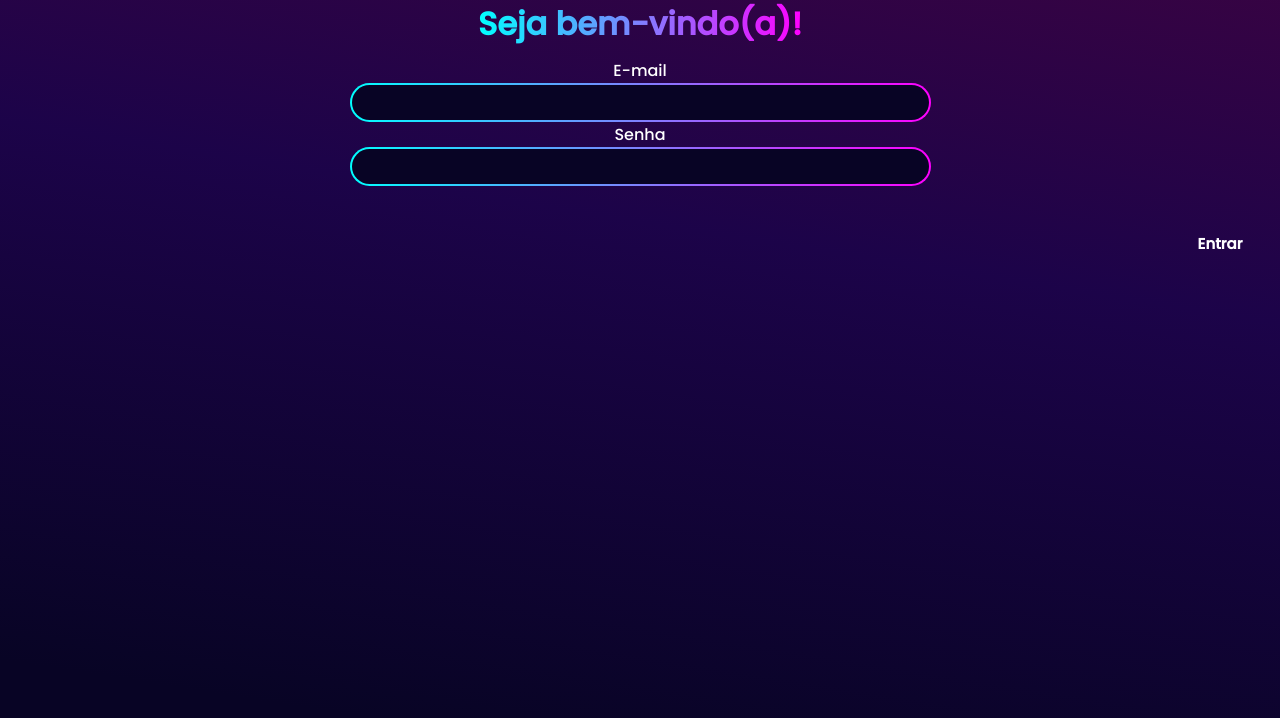
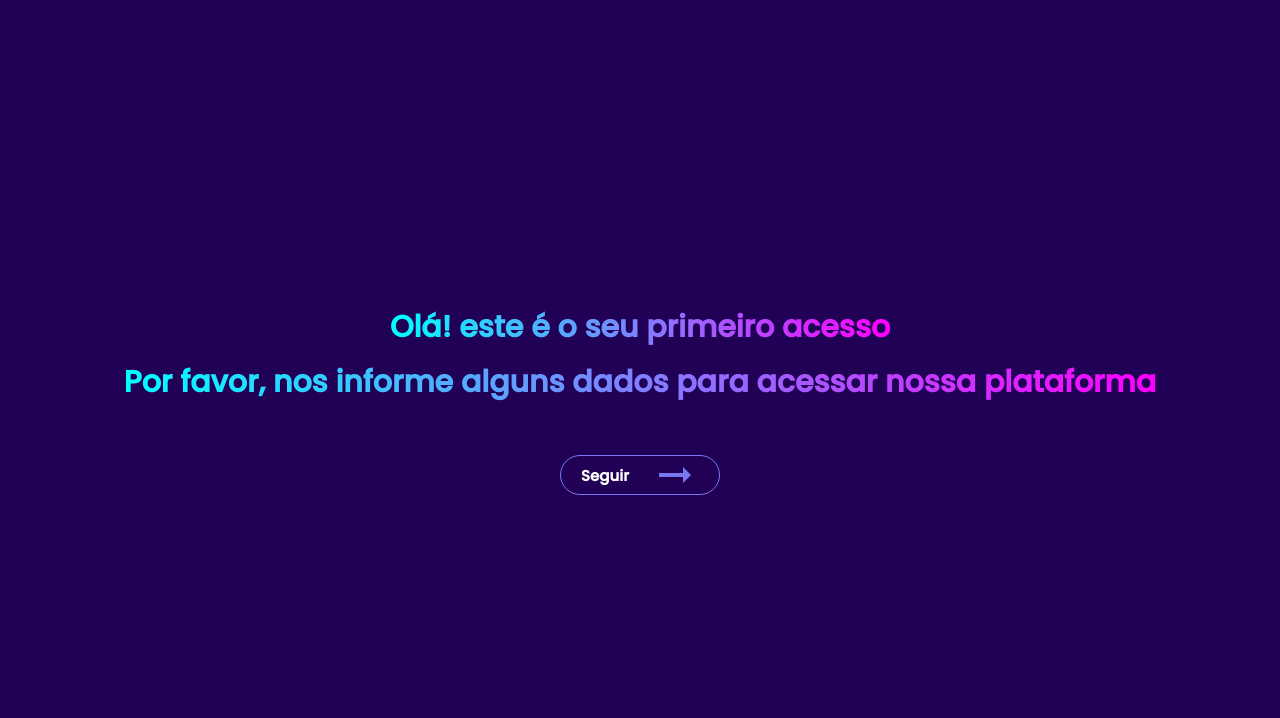
Before and after one commit to foliveiracamara/projeto-p.i-grupo-10, a React (Create React App) app in the folder projeto-react/onhome/: page / in a window 1280 px wide. Shown: the top 718 px of the page. Built offline with nearby package versions, Linux system fonts and the light colour scheme.

Commit message:
Adicionando tela e componente de botão

```diff
--- a/projeto-react/onhome/src/App.js
+++ b/projeto-react/onhome/src/App.js
@@ -1,5 +1,6 @@
 
 import './App.css';
+import TelaInicialCadastro from './pages/Cadastro/TelaInicialCadastro/Index';
 import Configuracoes from './pages/Dashboard/Configuracoes/Index';
 import Usuarios from './pages/Dashboard/Usuarios/Index';
 import InitialPage from './pages/InitialPage/InitialPage';
@@ -8,7 +9,7 @@ import Login from './pages/Login/Index';
 function App() {
   return (
     <div className="App">
-        <Login />
+        <TelaInicialCadastro />
     </div>
   );
 }
--- /dev/null
+++ b/projeto-react/onhome/src/components/ButtonWithArrow/Index.jsx
@@ -0,0 +1,21 @@
+//importando o icone de seta do site 'material icons' e importando tambem o nosso CSS
+import ArrowRightAltIcon from '@mui/icons-material/ArrowRightAlt';
+import './Style.css'
+
+//estamos passando esses paramentros para deixar o componente dinamico e poder alterar onde quisermos
+const ButtonWithArrow = ({children, widthButton}) => {
+    return (
+        <button
+            className="button-with-arrow"
+            style={{width: widthButton}}>{children}
+
+            {/* abaixo está o icone de seta ('sx' é para estilizar) */}
+            <ArrowRightAltIcon
+                sx={{ fontSize: '48px', color: '#7879F1' }}
+            />
+
+        </button>
+    )
+}
+//exportando nosso componente para que possa ser usado em outros lugares
+export default ButtonWithArrow;
--- /dev/null
+++ b/projeto-react/onhome/src/components/ButtonWithArrow/Style.css
@@ -0,0 +1,17 @@
+.button-with-arrow {
+    width: 160px;
+    height: 40px;
+    display: flex;
+    justify-content: center;
+    justify-content: space-between;
+    align-items: center;
+    padding-left: 20px;
+    padding-right: 20px;
+    border: #7879F1 solid 1px;
+    border-radius: 20px;
+}
+
+.button-with-arrow:hover{
+    transform: scale(1.1);
+    transition: all ease 1s;
+}
--- a/projeto-react/onhome/src/pages/Cadastro/TelaInicialCadastro/Index.jsx
+++ b/projeto-react/onhome/src/pages/Cadastro/TelaInicialCadastro/Index.jsx
@@ -1,23 +1,22 @@
 import GradientText from '../../../components/GradientText'
-import Button from '../../../components/Button/Button'
+import ButtonWithArrow from '../../../components/ButtonWithArrow/Index'
 import './Style.css'
-import ButtonWithArrow from '../../../components/ButtonWithArrow/Index'
 
 
 const TelaInicialCadastro = () => {
     return (
-        <div className='mainDiv--Background'>
-            <div className='content'>
+        <div className='mainDiv--background'>
+            <div className='mainDiv--content'>
                 <div className='div--text'>
                     <GradientText
                         title={"Olá! este é o seu primeiro acesso"}
-                        fontSizeTitle={35}/>
+                        fontSizeTitle={30}/>
                     <GradientText
                         title={"Por favor, nos informe alguns dados para acessar nossa plataforma"}
-                        fontSizeTitle={35}
+                        fontSizeTitle={30}
                     />
                 </div>
-                <div className='div--button'>
+                <div>
                     <ButtonWithArrow color={"white"}>Seguir</ButtonWithArrow>
                 </div>
             </div>
--- a/projeto-react/onhome/src/pages/Cadastro/TelaInicialCadastro/Style.css
+++ b/projeto-react/onhome/src/pages/Cadastro/TelaInicialCadastro/Style.css
@@ -0,0 +1,21 @@
+.mainDiv--background{
+    background-color: rgb(33, 1, 85);
+    height: 100vh;
+    display: flex;
+    justify-content: center;
+}
+
+.mainDiv--background .mainDiv--content {
+    display: flex;
+    flex-direction: column;
+    justify-content: center;
+    align-items: center;
+}
+
+.mainDiv--background .mainDiv--content .div--text{
+    display: flex;
+    flex-direction: column;
+    align-items: center;
+    width: 100%;
+    padding-bottom: 0%;
+}
```
